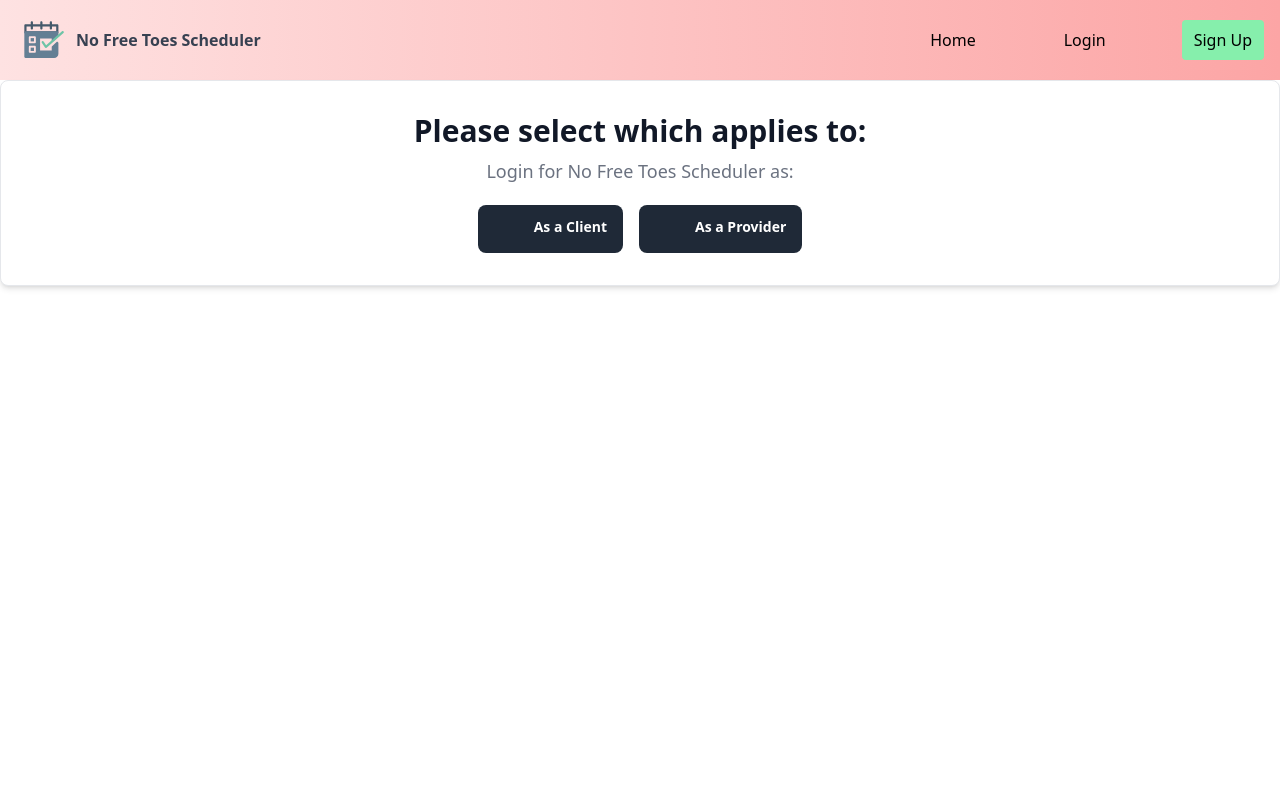
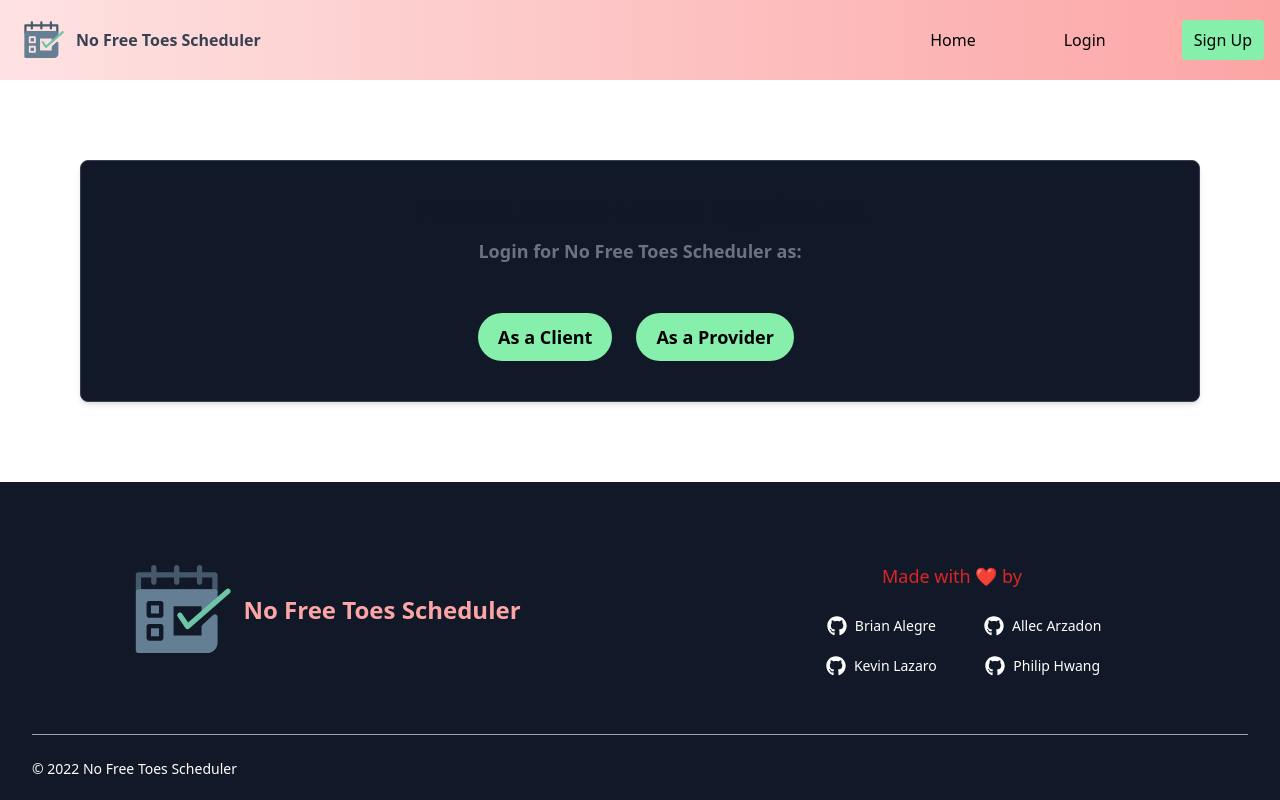
Before and after one commit to brianalegre/No-Free-Toes, a React (Create React App) app in the folder client/: page /login in a window 1280 px wide. Shown: the top 800 px of the page. Built offline with nearby package versions, Linux system fonts and the light colour scheme; the HTML template or start-up script is replaced by a standard one.

Commit message:
added files

```diff
--- a/client/src/components/Home.js
+++ b/client/src/components/Home.js
@@ -100,7 +100,7 @@ export default function Home() {
             difficulties of creating, setting up, attending or even providing
             appointments. Click the button below to get started.
           </p>
-          <button className="py-2 px-3 text-lg bg-green-300 hover:bg-green-700 text-black hover:text-gray-100 rounded transition duration-300">
+          <button className="py-2.5 px-5 mr-2 mb-2 text-lg font-semibold focus:outline-none rounded-full text-center bg-green-300 hover:bg-green-700 text-black hover:text-gray-100 rounded transition duration-300">
           <a href="/signup"> Sign Up Today!</a>
           </button>
         </div>
--- a/client/src/components/Login/Login.js
+++ b/client/src/components/Login/Login.js
@@ -5,21 +5,21 @@ const Login = () => {
 
 return (
 
-<div class="min-h-screen">
-<div class="p-4 w-full text-center bg-white rounded-lg border shadow-md sm:p-8 dark:bg-gray-800 dark:border-gray-700">
+<div class=" p-20 min-w-center">
+<div class="p-4 w-center text-center bg-gray-900 rounded-lg font-black border shadow-md sm:p-8 border-gray-700">
     <h5 class="mb-2 text-3xl font-bold text-gray-900 dark:text-white">Please select which applies to:</h5>
     <p class="mb-5 text-base text-gray-500 sm:text-lg dark:text-gray-400">Login for No Free Toes Scheduler as:</p>
     <div class="justify-center items-center space-y-4 sm:flex sm:space-y-0 sm:space-x-4">
-        <a href="/login/client" class="w-full sm:w-auto bg-gray-800 hover:bg-gray-700 focus:ring-4 focus:outline-none focus:ring-gray-300 text-white rounded-lg inline-flex items-center justify-center px-4 py-2.5 dark:bg-gray-700 dark:hover:bg-gray-600 dark:focus:ring-gray-700">
+        <a href="/login/client">
             <svg class="mr-3 w-7 h-7" aria-hidden="true" focusable="false" data-prefix="fab"><path fill="currentColor" d="M318.7 268.7c-.2-36.7 16.4-64.4 50-84.8-18.8-26.9-47.2-41.7-84.7-44.6-35.5-2.8-74.3 20.7-88.5 20.7-15 0-49.4-19.7-76.4-19.7C63.3 141.2 4 184.8 4 273.5q0 39.3 14.4 81.2c12.8 36.7 59 126.7 107.2 125.2 25.2-.6 43-17.9 75.8-17.9 31.8 0 48.3 17.9 76.4 17.9 48.6-.7 90.4-82.5 102.6-119.3-65.2-30.7-61.7-90-61.7-91.9zm-56.6-164.2c27.3-32.4 24.8-61.9 24-72.5-24.1 1.4-52 16.4-67.9 34.9-17.5 19.8-27.8 44.3-25.6 71.9 26.1 2 49.9-11.4 69.5-34.3z"></path></svg>
             <div class="text-left">
-                <div class="-mt-1 font-sans text-sm font-semibold">As a Client</div>
+                <div class="py-2.5 px-5 mr-2 mb-2 text-lg font-semibold focus:outline-none rounded-full text-center bg-green-300 hover:bg-green-700 text-black hover:text-gray-100 rounded transition duration-300">As a Client</div>
             </div>
         </a>
-        <a href="/login/provider" class="w-full sm:w-auto bg-gray-800 hover:bg-gray-700 focus:ring-4 focus:outline-none focus:ring-gray-300 text-white rounded-lg inline-flex items-center justify-center px-4 py-2.5 dark:bg-gray-700 dark:hover:bg-gray-600 dark:focus:ring-gray-700">
+        <a href="/login/provider">
             <svg class="mr-3 w-7 h-7" aria-hidden="true" focusable="false" data-prefix="fab"><path fill="currentColor" d="M318.7 268.7c-.2-36.7 16.4-64.4 50-84.8-18.8-26.9-47.2-41.7-84.7-44.6-35.5-2.8-74.3 20.7-88.5 20.7-15 0-49.4-19.7-76.4-19.7C63.3 141.2 4 184.8 4 273.5q0 39.3 14.4 81.2c12.8 36.7 59 126.7 107.2 125.2 25.2-.6 43-17.9 75.8-17.9 31.8 0 48.3 17.9 76.4 17.9 48.6-.7 90.4-82.5 102.6-119.3-65.2-30.7-61.7-90-61.7-91.9zm-56.6-164.2c27.3-32.4 24.8-61.9 24-72.5-24.1 1.4-52 16.4-67.9 34.9-17.5 19.8-27.8 44.3-25.6 71.9 26.1 2 49.9-11.4 69.5-34.3z"></path></svg>
             <div class="text-left">
-                <div class="-mt-1 font-sans text-sm font-semibold">As a Provider</div>
+                <div class="py-2.5 px-5 mr-2 mb-2 text-lg font-semibold focus:outline-none rounded-full text-center bg-green-300 hover:bg-green-700 text-black hover:text-gray-100 rounded transition duration-300">As a Provider</div>
             </div>
         </a>
     </div>
--- a/client/src/components/Login/pages/ClientLogin.js
+++ b/client/src/components/Login/pages/ClientLogin.js
@@ -4,8 +4,8 @@ import { Link } from 'react-router-dom';
 const ClientLogin = () => {
 
 return (
-
-<div class="p-4 w-full max-w-sm bg-white rounded-lg border border-gray-200 shadow-md sm:p-6 md:p-8 dark:bg-gray-800 dark:border-gray-700">
+<div class="p-20 min-w-center">
+<div class="p-4 w-center text-center bg-gray-900 rounded-lg font-black border shadow-md sm:p-8 border-gray-700">
     <form class="space-y-6" action="#">
         <h5 class="text-xl font-medium text-gray-900 dark:text-white">Sign in to our platform</h5>
         <div>
@@ -30,6 +30,7 @@ return (
         </div>
     </form>
 </div>
+</div>
 );
 };
 
--- a/client/src/components/Login/pages/ProviderLogin.js
+++ b/client/src/components/Login/pages/ProviderLogin.js
@@ -30,9 +30,9 @@ function Login(props) {
 //   };
 
   return (
-    <div className=" p-4 w-full max-w-sm bg-white rounded-lg border border-gray-200 shadow-md sm:p-6 md:p-8 dark:bg-gray-800 dark:border-gray-700">
-
-      <h2>Login</h2>
+    <div class="p-20 min-w-center">
+    <div className="p-4 w-center text-center bg-gray-900 rounded-lg font-black border shadow-md sm:p-8 border-gray-700">
+      <h2 className="text-xl font-medium text-gray-900 dark:text-white">Login</h2>
      <form class="space-y-6" action="#">
         <div className="flex-row space-between my-2">
           <label htmlFor="email">Email address:</label>
@@ -59,10 +59,11 @@ function Login(props) {
             <p className="error-text">The provided credentials are incorrect</p>
           </div>
         ) : null} */}
-        <div className="flex-row flex-end">
+        <div className="py-2.5 px-5 mr-2 mb-2 text-lg font-semibold focus:outline-none rounded-full text-center bg-green-300 hover:bg-green-700 text-black hover:text-gray-100 rounded transition duration-300">
           <button type="submit">Submit</button>
         </div>
       </form>
+    </div>
     </div>
   );
 }
--- a/client/src/components/Signup/pages/ClientSignup.js
+++ b/client/src/components/Signup/pages/ClientSignup.js
@@ -113,9 +113,9 @@ const ClientSignup = () => {
             <input
               className="shadow appearance-none border rounded w-full py-2 px-3 text-gray-700 leading-tight focus:outline-none focus:shadow-outline"
               placeholder="********"
-              name="password"
+              name="confirmpassword"
               type="password"
-              value={formState.password}
+              value={formState.confirmpassword}
               onChange={handleChange}
             />
           </div>
--- a/client/src/components/Signup/pages/ProviderSignup.js
+++ b/client/src/components/Signup/pages/ProviderSignup.js
@@ -114,7 +114,7 @@ const ProviderSignup = () => {
               className="shadow appearance-none border rounded w-full py-2 px-3 text-gray-700 leading-tight focus:outline-none focus:shadow-outline"
               placeholder="******"
               name="confirmpassword"
-              type="confirmpassword"
+              type="password"
               value={formState.confirmpassword}
               onChange={handleChange}
             />
```
Also changed, not shown: client/src/utils/auth.js (added), client/src/utils/mutations.js (added).
